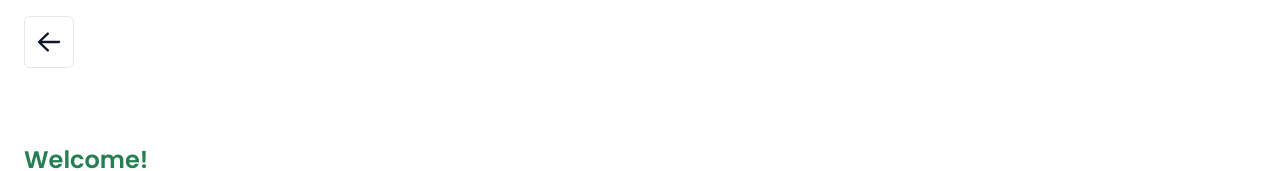
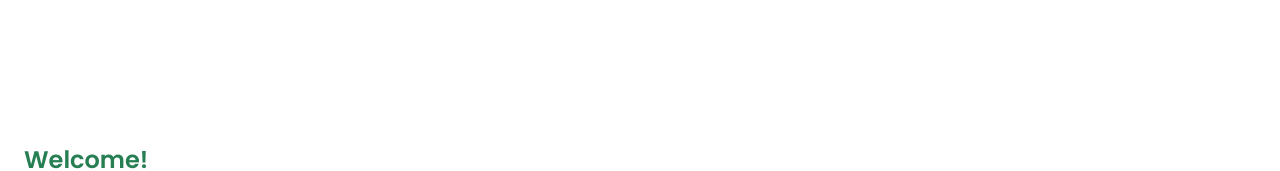
Before and after one commit to regirianto/meetyproject, a React (Vite) app in the folder client/: page /sign-up in a window 1280 px wide. Shown: the top 171 px of the page. Built offline with nearby package versions, Linux system fonts and the light colour scheme.

Commit message:
disable button back

```diff
--- a/client/src/_auth/AuthLayout.jsx
+++ b/client/src/_auth/AuthLayout.jsx
@@ -1,14 +1,14 @@
-import { Outlet, useLocation, useNavigate } from "react-router-dom";
+import { Outlet, useLocation } from "react-router-dom";
 import { facebookIcon, googleIcon, linkedinIcon } from "../assets/img/icons";
 import Button from "../components/Button";
-import arrowLeft from "../assets/img/icons/arrow-left.svg";
+// import arrowLeft from "../assets/img/icons/arrow-left.svg";
 import ViewportHeight from "../hook/ViewportHeight";
 
 const AuthLayout = () => {
-  const navigate = useNavigate();
-  const handleBack = () => {
-    navigate(-1);
-  };
+  // const navigate = useNavigate();
+  // const handleBack = () => {
+  //   navigate(-1);
+  // };
 
   ViewportHeight();
 
@@ -25,7 +25,7 @@ const AuthLayout = () => {
           : null
       } bg-white text-black`}
     >
-      <div className="absolute top-4">
+      {/* <div className="absolute top-4">
         <Button
           onClick={handleBack}
           addClasses="border-[1px] h-10 px-2"
@@ -33,7 +33,7 @@ const AuthLayout = () => {
           type="secondary"
           isLink={false}
         />
-      </div>
+      </div> */}
       <Outlet />
       <div className="flex flex-col gap-4 mt-4 items-center">
         <p className="text-sm ">~ Or continue with ~</p>
```
